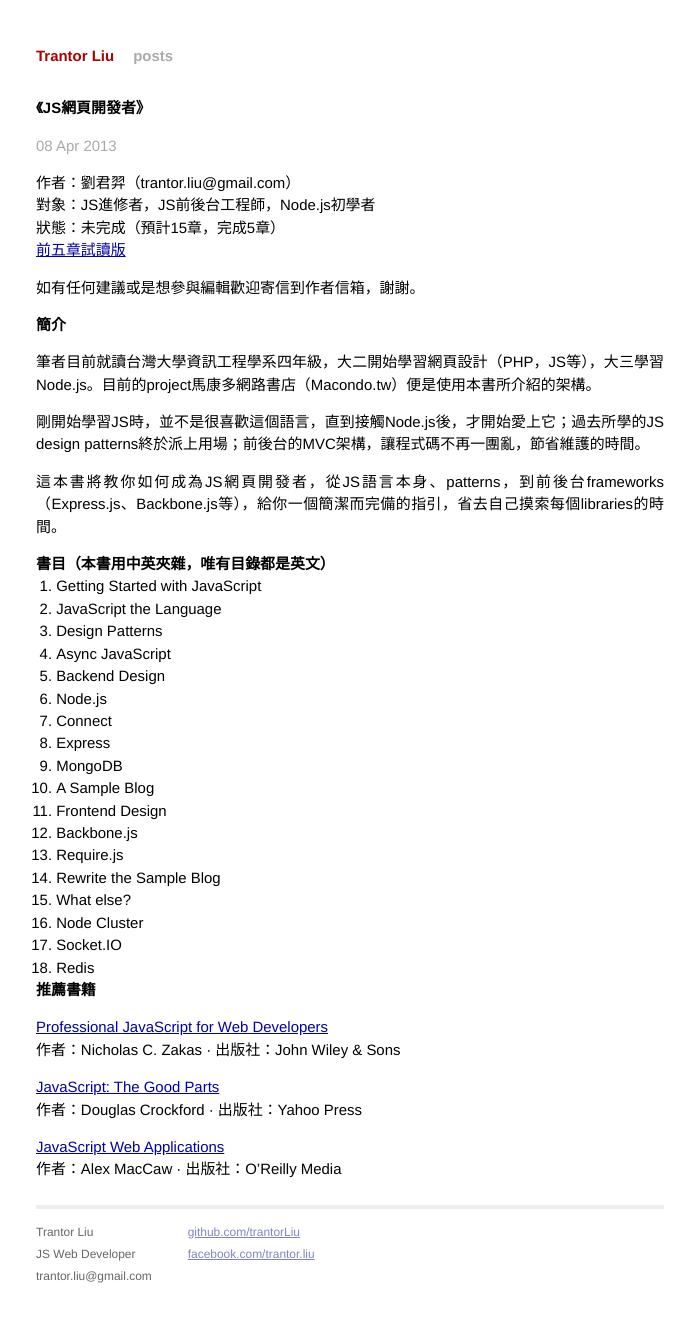
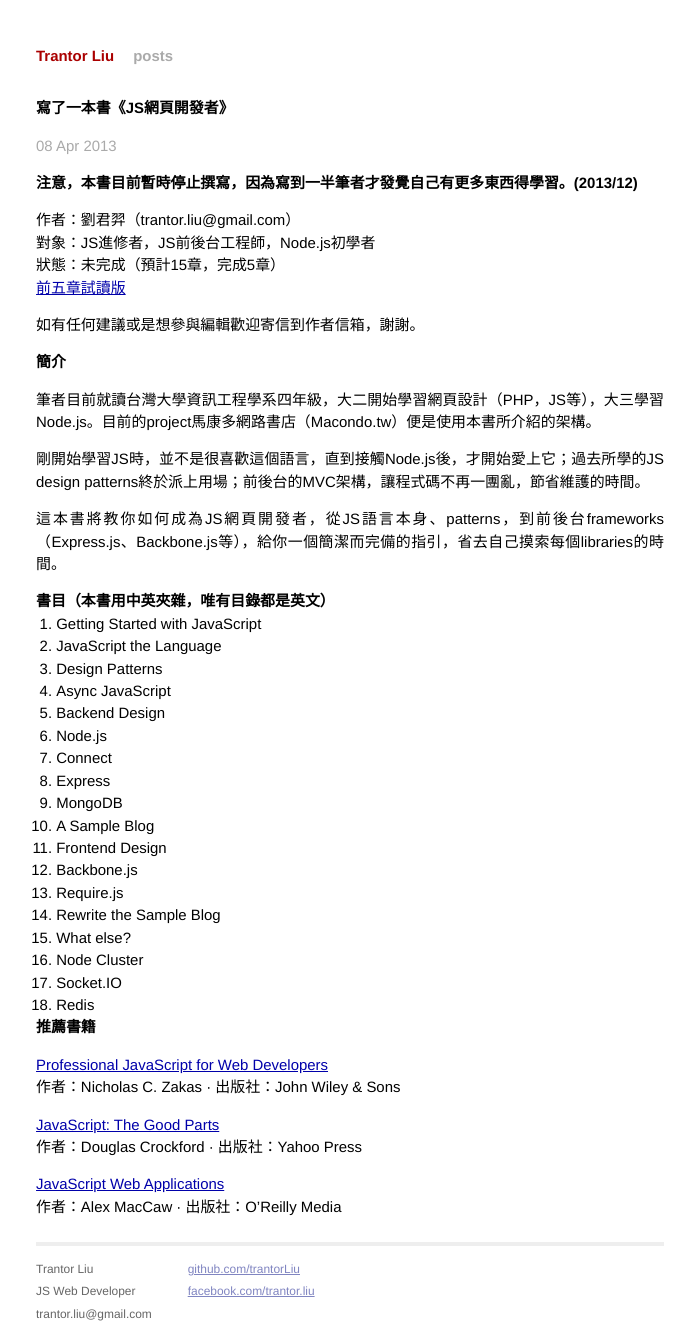
Before and after one commit to trantorLiu/trantorliu.github.io, a Jekyll site: the page built from _posts/2013-05-13-book-js-web-developer.markdown, in a window 1280 px wide. Shown: the whole page, without its empty margins (290-985 px from the left). Built offline with Jekyll 4.4.1, drawn with Linux system fonts in a browser that asks for light colours; before the commit the page ends 1300 px from its top, so only the background shows below that.

Commit message:
Update 2013-05-13-book-js-web-developer.markdown

```diff
--- a/_posts/2013-05-13-book-js-web-developer.markdown
+++ b/_posts/2013-05-13-book-js-web-developer.markdown
@@ -1,9 +1,11 @@
 ---
 layout: post
-title: 《JS網頁開發者》
+title: 寫了一本書《JS網頁開發者》
 date: 2013-04-8 10:00:00
 categories: posts
 ---
+
+**注意，本書目前暫時停止撰寫，因為寫到一半筆者才發覺自己有更多東西得學習。(2013/12)**
 
 作者：劉君羿（trantor.liu@gmail.com）
 對象：JS進修者，JS前後台工程師，Node.js初學者
```
